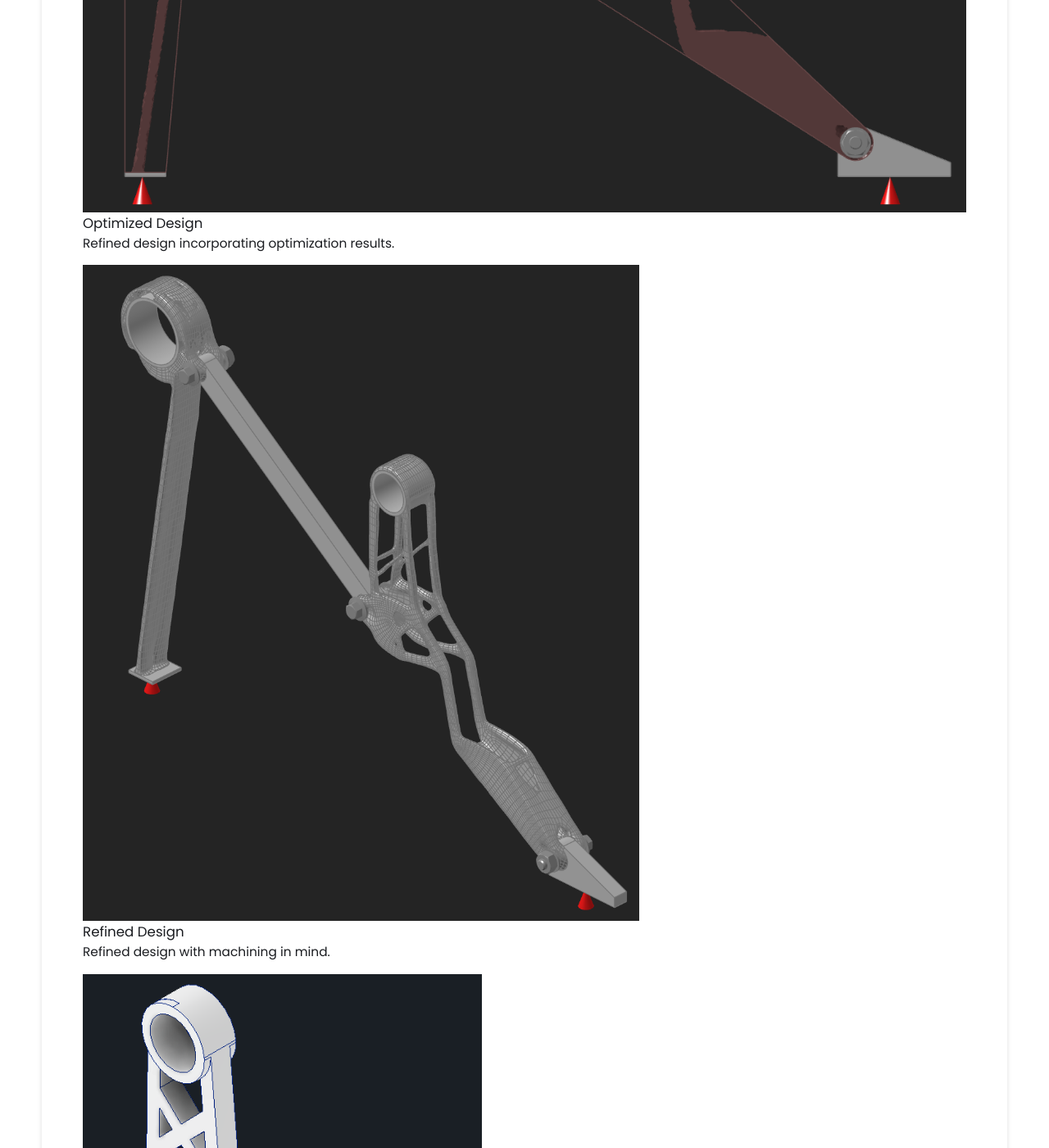
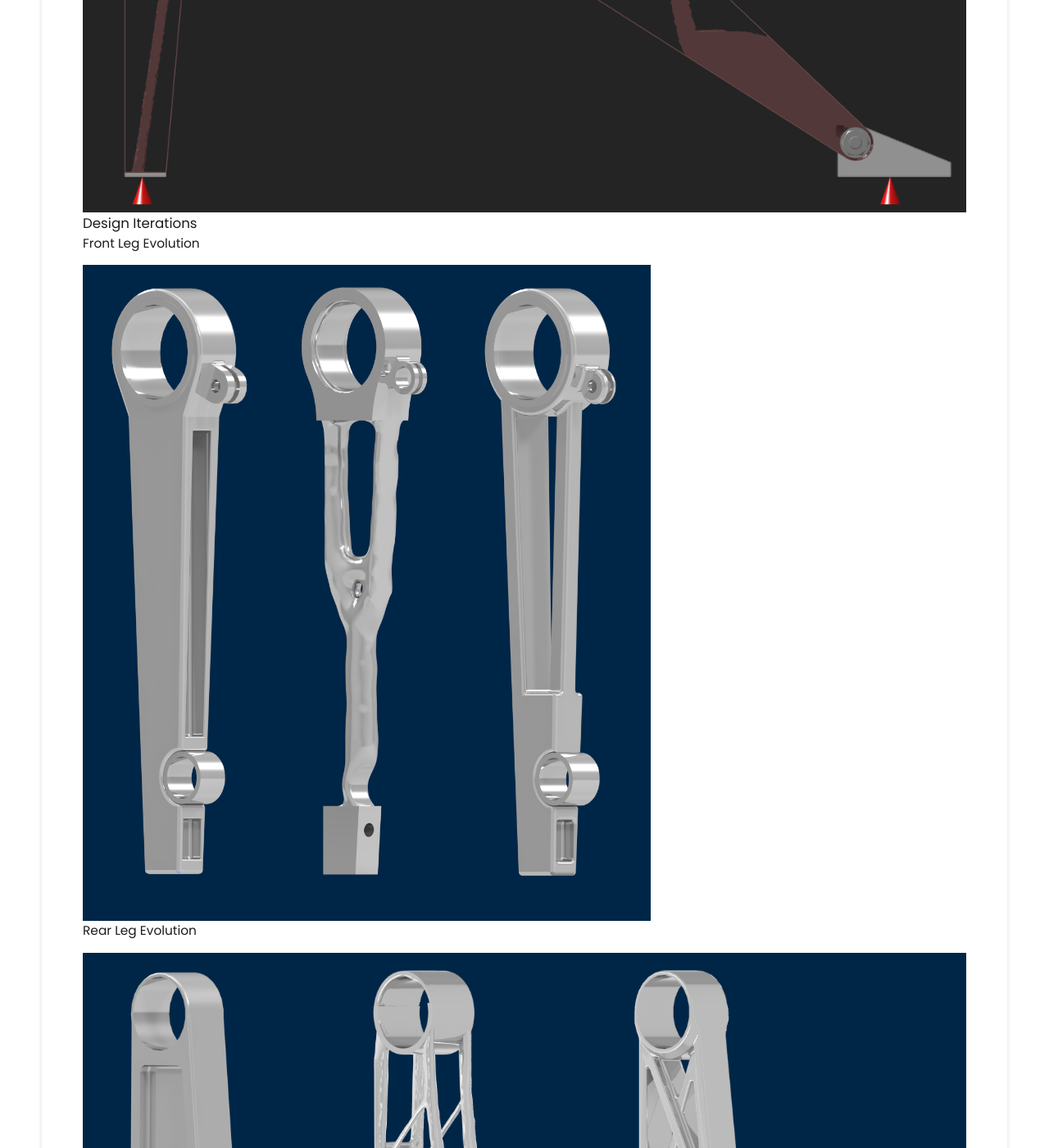
Before and after one commit to David-Vermaak/David-Vermaak.github.io, a Jekyll site: the page built from _projects/Altair_Project/index.md, in a window 1280 px wide and 1400 px high, scrolled down 2212 px. Shown: the whole window at 82% size. Built offline with Jekyll 4.4.1, drawn with Linux system fonts in a browser that asks for light colours; some of the changed text lies outside the part shown.

Commit message:
Updated Altair project

```diff
--- a/_projects/Altair_Project/index.md
+++ b/_projects/Altair_Project/index.md
@@ -27,14 +27,19 @@ Topology optimization results from Altair Inspire.
 
 {% include image-gallery.html images="Optimized_Component.png" height="800" %}
 
-### Optimized Design
 
-Refined design incorporating optimization results.
+### Design Iterations
+Front Leg Evolution
+{% include image-gallery.html images="Front Leg Evolution.png" height="800" %}
+Rear Leg Evolution
+{% include image-gallery.html images="Rear Leg Evolution.png" height="800" %}
 
-{% include image-gallery.html images="ISO_Optimized_Component.png" height="800" %}
 
-### Refined Design
+### Refined Design Render
 
-Refined design with machining in mind.
+{% include image-gallery.html images="Optimized Frame_01.png" height="800" %}
 
-{% include image-gallery.html images="03.png" height="800" %}
+
+### Old vs New Design
+
+{% include image-gallery.html images="Old vs New.png.png" height="800" %}
```
Also changed, not shown: _projects/Altair_Project/Front Leg Evolution.png (added), _projects/Altair_Project/Rear Leg Evolution.png (added), 2 other files.
